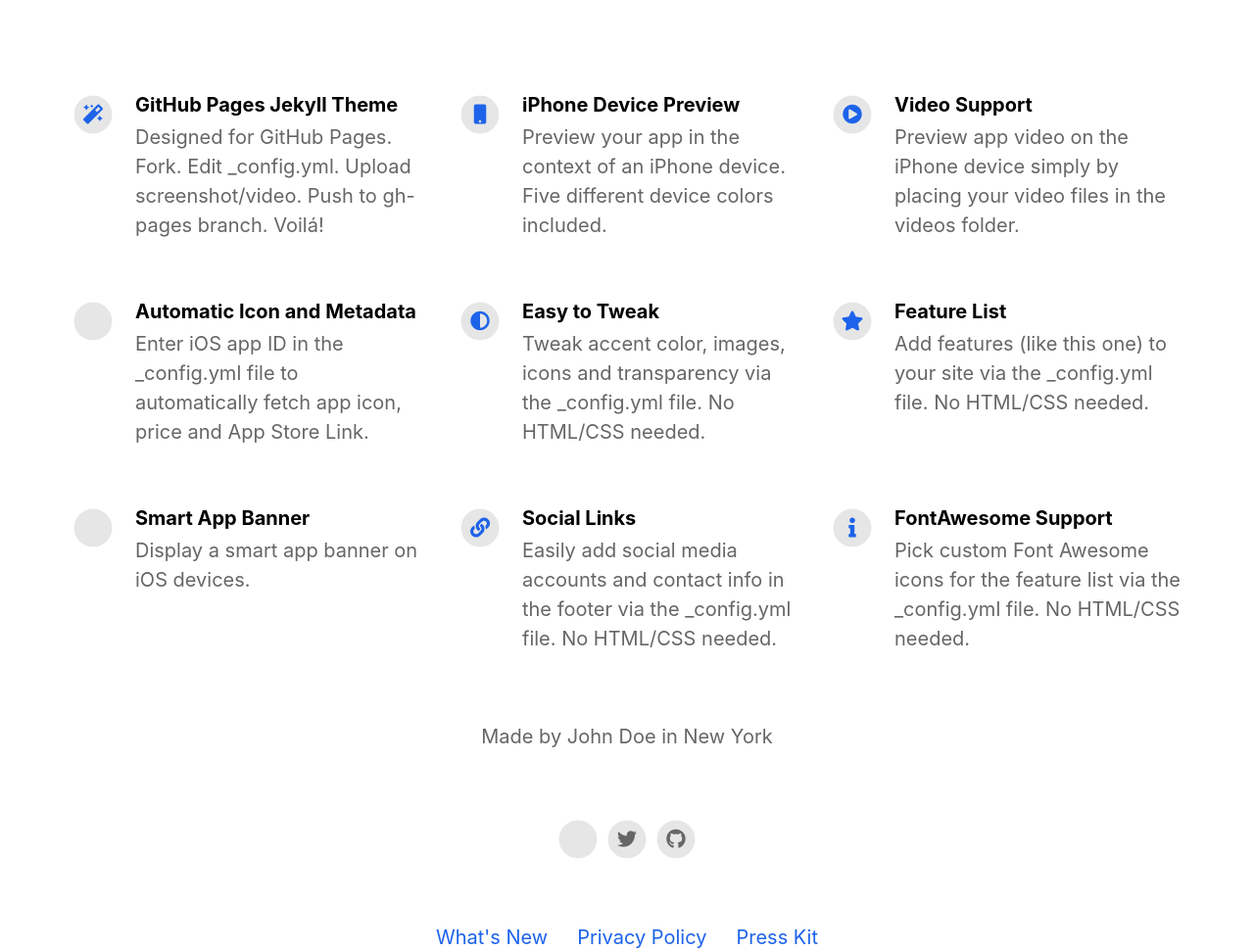
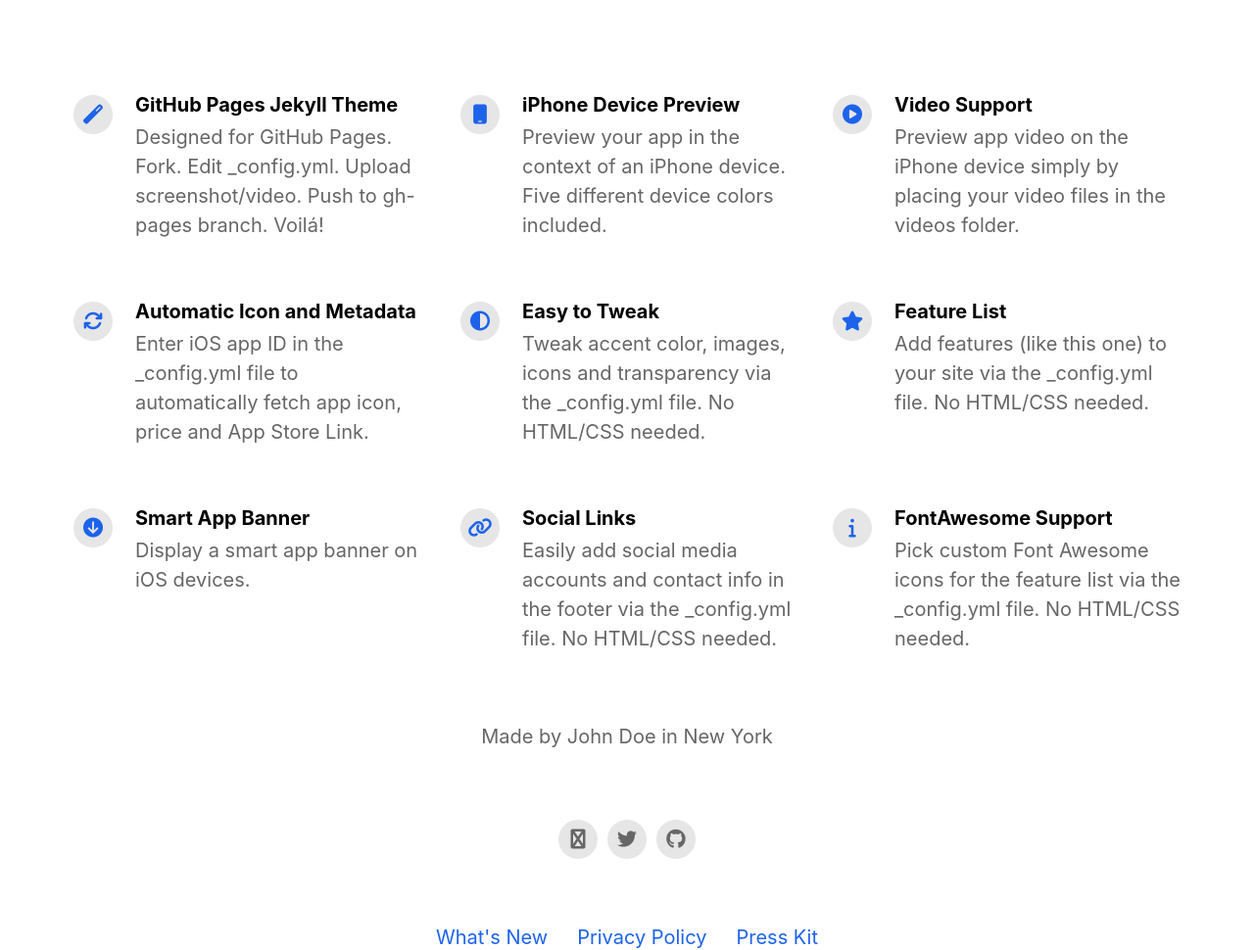
Before and after one commit to chickensmitten/automatic, a Jekyll site: the page built from index.html, in a window 1280 px wide. Shown: the part 987-1957 px from the top of the page at 98% size. Built offline with Jekyll 4.4.1, drawn with Linux system fonts in a browser that asks for light colours; nearby versions of some CDN libraries; library files that are not in the unit come from our copies.

Commit message:
Update head.html

```diff
--- a/_includes/head.html
+++ b/_includes/head.html
@@ -13,7 +13,7 @@
 	{% if site.enable-smart-app-banner %}
 		<meta name="apple-itunes-app" content="app-id={{ site.ios-app-id }}">
 	{% endif %}
-
-	<link rel="stylesheet" href="https://use.fontawesome.com/releases/v5.6.3/css/all.css" integrity="sha384-UHRtZLI+pbxtHCWp1t77Bi1L4ZtiqrqD80Kn4Z8NTSRyMA2Fd33n5dQ8lWUE00s/" crossorigin="anonymous">
+	<link rel="stylesheet" href="{{ "/css/font-awesome/css/font-awesome.min.css" | prepend: site.baseurl | prepend: site.url }}">
+<!-- 	<link rel="stylesheet" href="https://use.fontawesome.com/releases/v5.6.3/css/all.css" integrity="sha384-UHRtZLI+pbxtHCWp1t77Bi1L4ZtiqrqD80Kn4Z8NTSRyMA2Fd33n5dQ8lWUE00s/" crossorigin="anonymous"> -->
 	<link rel="stylesheet" href="{{ '/main.css' | relative_url }}">
 </head>
```
